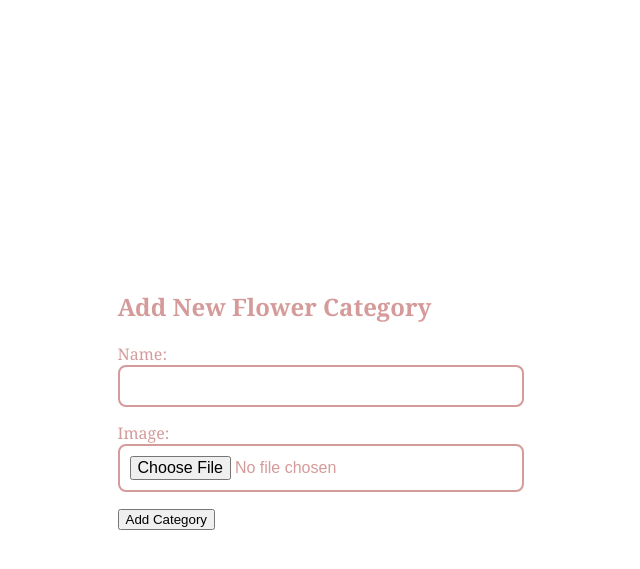
After one commit to takt1232/FlowerShop, a Django app: page /flower-categories/add/ in a window 1280 px wide. The commit adds this page. Shown: the top 569 px of the page, without its empty margins (331-971 px from the left). Run offline with Django 5.2, Linux system fonts and the light colour scheme.

Commit message:
Add category feature

```diff
--- a/app/forms.py
+++ b/app/forms.py
@@ -1,5 +1,5 @@
 from django import forms
-from .models import Flower
+from .models import Flower, FlowerCategory
 
 class FlowerForm(forms.ModelForm):
     class Meta:
@@ -9,3 +9,8 @@ class FlowerForm(forms.ModelForm):
             'name': forms.TextInput(attrs={'class': 'form-input', 'placeholder': 'Flower Name'}),
             'category': forms.Select(attrs={'class': 'form-select'})  # ← dropdown styling
         }
+
+class FlowerCategoryForm(forms.ModelForm):
+    class Meta:
+        model = FlowerCategory
+        fields = ['name', 'image']
--- /dev/null
+++ b/app/templates/app/add-flower-category.html
@@ -0,0 +1,19 @@
+{% extends 'base.html' %} {% load static %} {% block css %}
+<link rel="stylesheet" href="{% static 'css/add-flower.css' %}" />
+{% endblock %} {% block content %}
+
+<div class="add-flower-page">
+  <h2>Add New Flower Category</h2>
+
+  <form method="POST" enctype="multipart/form-data">
+    {% csrf_token %}
+
+    <div class="form-group">{{ form.name.label_tag }} {{ form.name }}</div>
+
+    <div class="form-group">{{ form.image.label_tag }} {{ form.image }}</div>
+
+    <button type="submit" class="add-btn">Add Category</button>
+  </form>
+</div>
+
+{% endblock %}
--- a/app/templates/app/flower-category.html
+++ b/app/templates/app/flower-category.html
@@ -12,6 +12,12 @@
       <i class="fab fa-instagram"></i>
     </div>
   </header>
+
+  <div class="add-btn-div">
+    <a href="{% url 'flower_category_create' %}">
+      <button class="add-btn">Add Flower</button>
+    </a>
+  </div>
 
   <div class="gallery">
     {% for category in categories %}
--- a/app/urls.py
+++ b/app/urls.py
@@ -7,6 +7,7 @@ urlpatterns = [
     path('', views.login_page, name='landing_page'),
     path('home', views.landing_page, name='landing_page'),
     path('flower-categories', views.flower_category, name='flower_categories'),
+    path('flower-categories/add/', views.flower_category_create, name='flower_category_create'),
     path('flower-list/<int:pk>/', views.flower_list, name='flower_list'),
     path('flowers/<int:pk>/', views.flower_details, name='flower_details'),
     path('flowers/add/', views.add_flower, name='add_flower'),
--- a/app/views.py
+++ b/app/views.py
@@ -1,6 +1,6 @@
 from django.shortcuts import get_object_or_404, redirect, render
 from app.models import Flower, FlowerCategory
-from .forms import FlowerForm
+from .forms import FlowerCategoryForm, FlowerForm
 
 # Create your views here.
 def landing_page(request):
@@ -12,6 +12,16 @@ def login_page(request):
 def flower_category(request):
     categories = FlowerCategory.objects.all()
     return render(request, 'app/flower-category.html', {"categories": categories})
+
+def flower_category_create(request):
+    if request.method == 'POST':
+        form = FlowerCategoryForm(request.POST, request.FILES)
+        if form.is_valid():
+            form.save()
+            return redirect('flower_categories')
+    else:
+        form = FlowerCategoryForm()
+    return render(request, 'app/add-flower-category.html', {'form': form})
 
 def flower_list(request, pk):
     category = FlowerCategory.objects.get(pk=pk)
```
Also changed, not shown: db.sqlite3.
